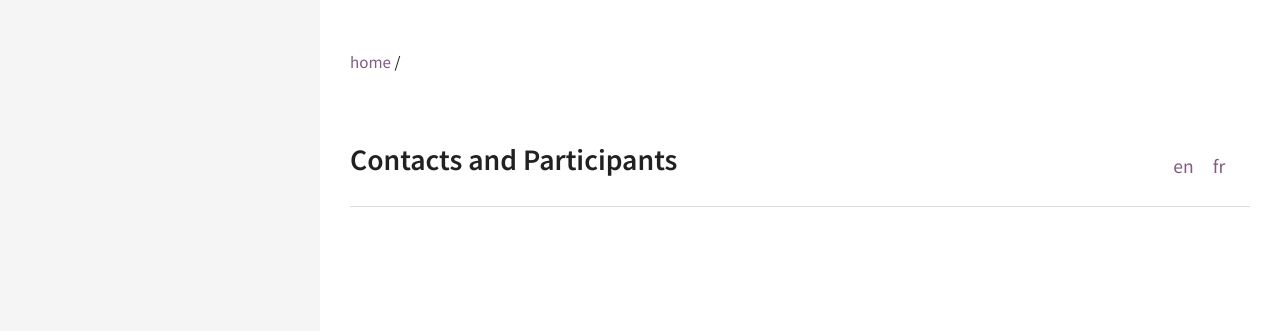
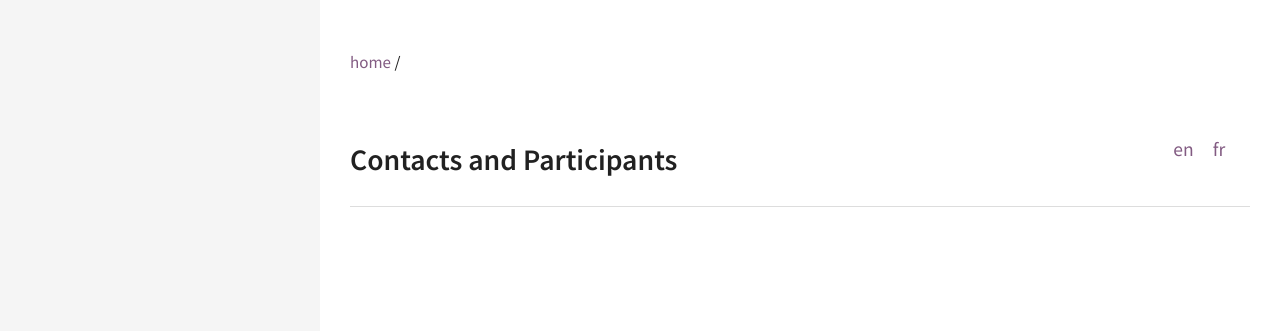
Before and after one commit to census-recensement/census-recensement.github.io, a Jekyll site: the page built from en/contact.md, in a window 1280 px wide. Shown: the top 331 px of the page. Built offline with Jekyll 4.4.1, drawn with Linux system fonts in a browser that asks for light colours.

Commit message:
fixing responsiveness

```diff
--- a/_sass/components/_typography.scss
+++ b/_sass/components/_typography.scss
@@ -99,7 +99,7 @@
 
 .lang {
   float: right;
-  padding: $spacer;
+  padding-right: 1em;
 
 a {
   font-size: 115%;
--- a/_sass/pages/_layout.scss
+++ b/_sass/pages/_layout.scss
@@ -24,6 +24,7 @@
   background: {
            image: url("");
            }
+  position: fixed;
   text-align: center;
   width: 100%;
   min-height: 400px;
--- a/_sass/pages/_post.scss
+++ b/_sass/pages/_post.scss
@@ -19,14 +19,39 @@
   }
 }
 
+.image-credit {
+  float: right;
+  font-weight: bold;
+  font-style: italic;
+  color: $info;
+  font-size: 13px;
+  padding-right: 20px;
+}
 
-
+.image-credit {
+  float: right;
+  font-weight: bold;
+  font-style: italic;
+  color: $info;
+  font-size: 13px;
+  padding-right: 20px;
+}
 
 // Post Section
 section.post {
 	margin-bottom: 80px;
 }
 
+// Back home button
+
+.back-home a {
+  font-size: 13px;
+  font-weight: bold;
+  color: $info;
+  border: 1px solid lighten($text-color, 45%);
+  border-radius: 0.4em;
+  padding: 0.5em 1em;
+}
 
 // Post title
 .post-title {
@@ -94,6 +119,15 @@
 .post-navigation {
   background-color: #f6f6f6;
   @include box-shadow;
+}
+
+.leonids-icon {
+  margin: 0 auto;
+  padding: 20px 30px;
+  text-align: center;
+  color: $warning;
+  font-size: 16px;
+  line-height: 16px;
 }
 
 .post-nav-prev,
```
